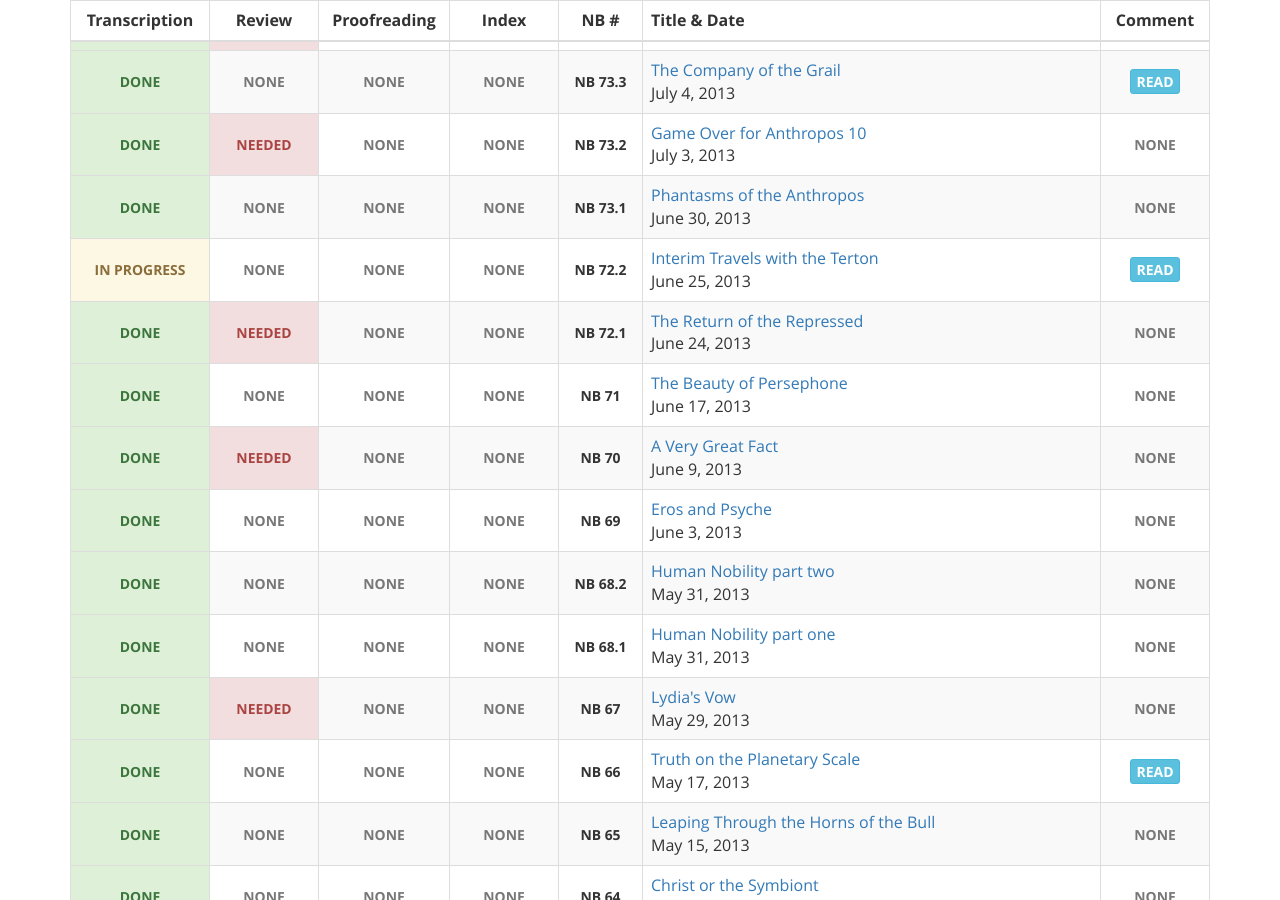
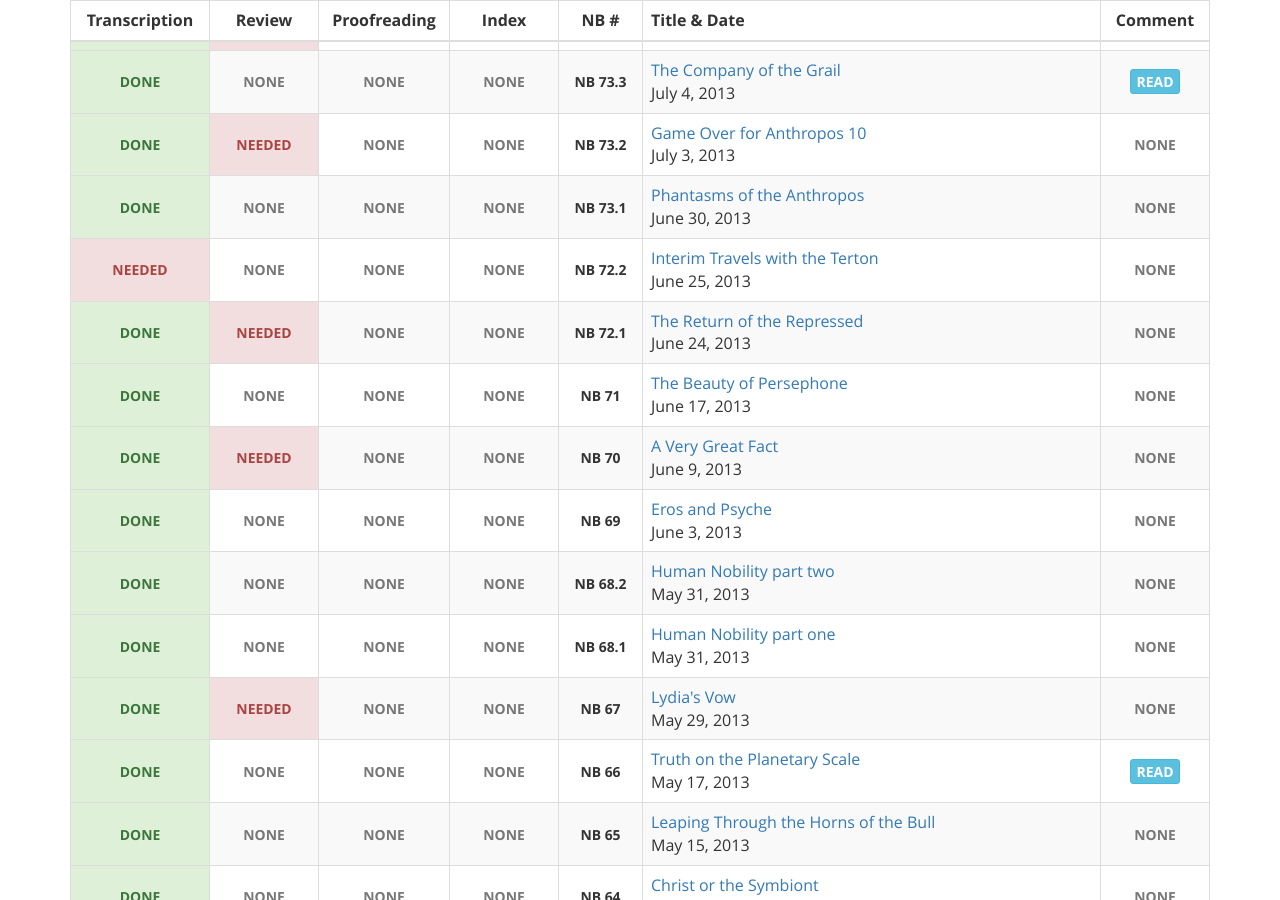
Before and after one commit to gaiaspora/gaiaspora.github.io, a Jekyll site: the page built from content/navigator-briefings.markdown, in a window 1280 px wide and 900 px high, scrolled down 3833 px. Built offline with Jekyll 4.4.1, drawn with Linux system fonts in a browser that asks for light colours.

Commit message:
Update nb.yaml

```diff
--- a/_data/nb.yaml
+++ b/_data/nb.yaml
@@ -512,13 +512,13 @@
   Comment: ""
 
 - NB: "72.2"
-  Transcription: "in progress"
+  Transcription: "needed"
   Review: "none"
   Proofreading: "none"
   Index: "none"
   Title: "Interim Travels with the Terton"
   Date: "June 25, 2013"
-  Comment: "Michael B"
+  Comment: ""
 
 - NB: "72.1"
   Transcription: "done"
```
